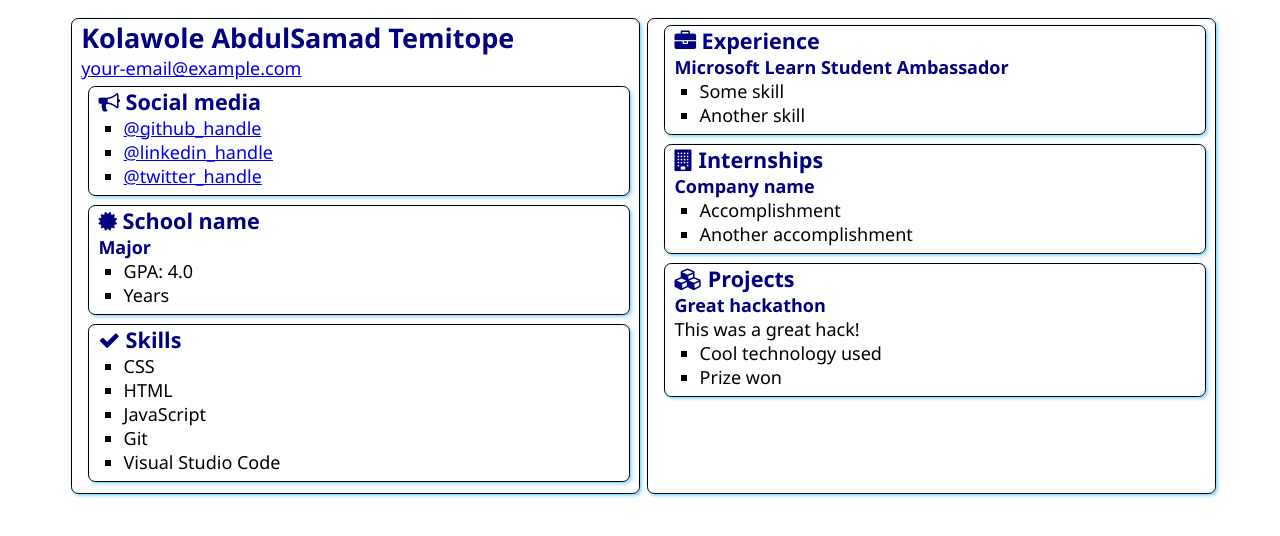
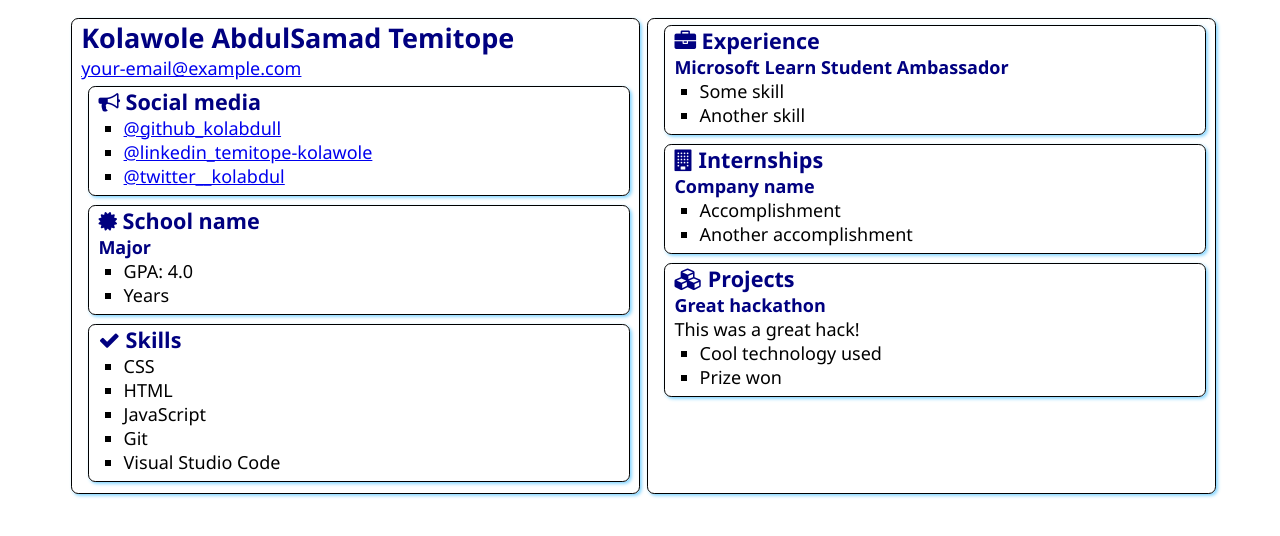
Before and after one commit to kolabdull/SATechnicalOnboarding, a plain HTML site: page src/index.html in a window 1280 px wide. Drawn offline with Linux system fonts and the light colour scheme.

Commit message:
Updated socials
fix bugs

```diff
--- a/src/index.html
+++ b/src/index.html
@@ -26,13 +26,17 @@
             Social media
           </h2>
           <ul>
-            <li><a href="https://github.com/kolabdull">@github_handle</a></li>
+            <li>
+              <a href="https://github.com/kolabdull">@github_kolabdull</a>
+            </li>
             <li>
               <a href="https://linkedin.com/in/temitope-kolawole"
-                >@linkedin_handle</a
+                >@linkedin_temitope-kolawole</a
               >
             </li>
-            <li><a href="https://twitter.com/_kolabdul">@twitter_handle</a></li>
+            <li>
+              <a href="https://twitter.com/_kolabdul">@twitter__kolabdul</a>
+            </li>
           </ul>
         </section>
 
```
